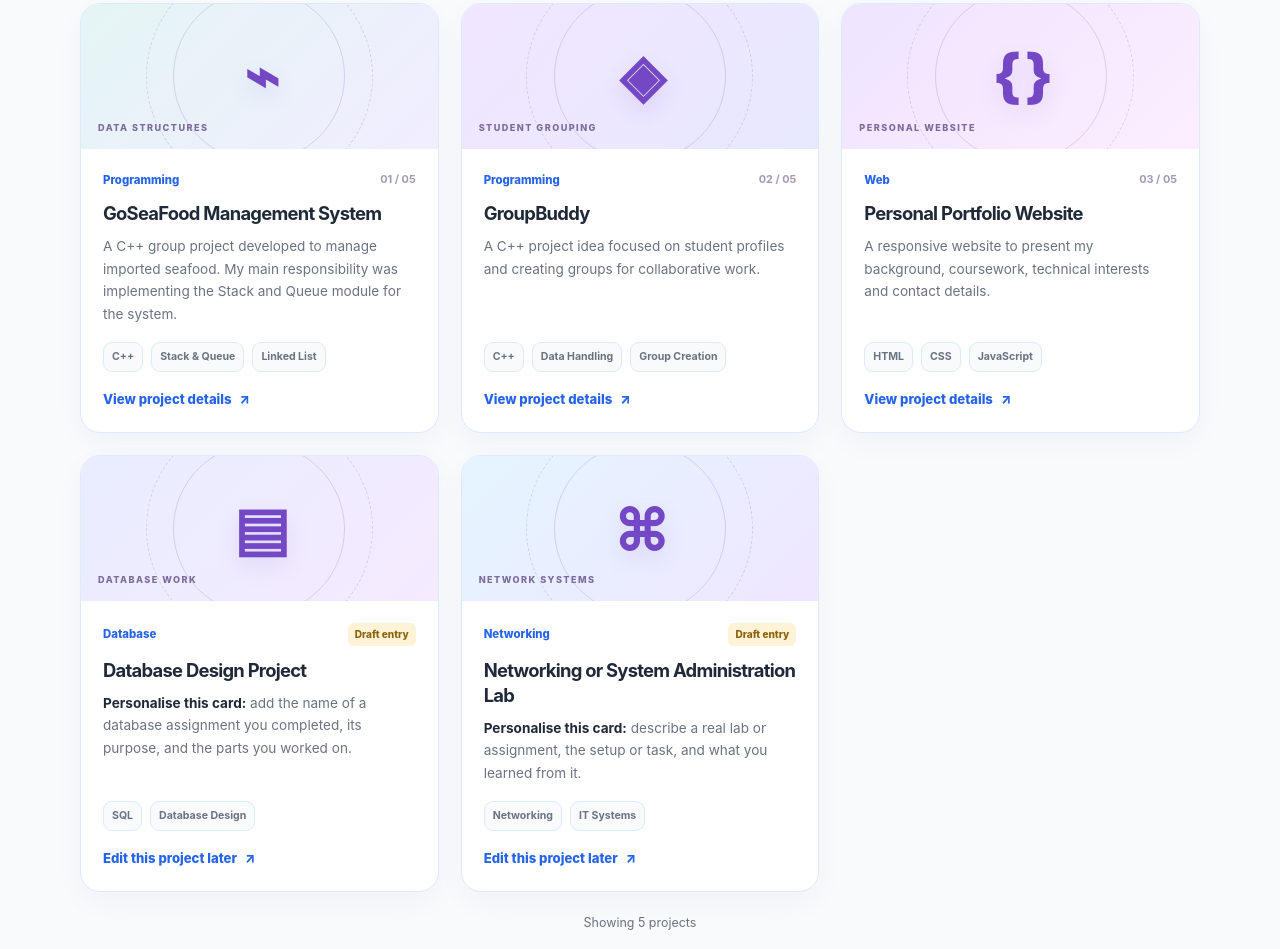
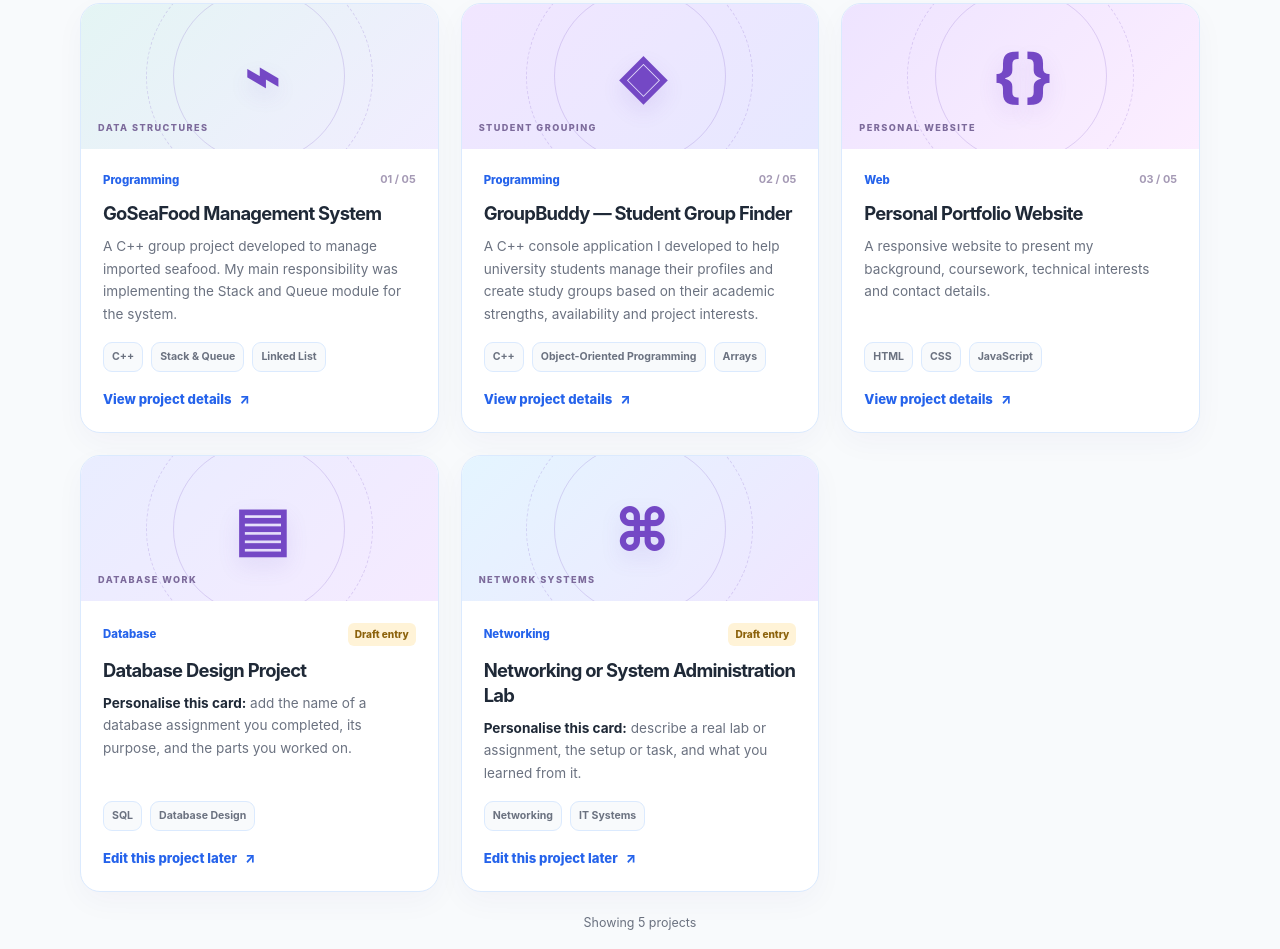
Before and after one commit to kavenesan-portfolio/Kavenesan, a plain HTML site: page index.html in a window 1280 px wide. Shown: the part 1974-2923 px from the top of the page. Drawn offline with Linux system fonts and the light colour scheme.

Commit message:
Add files via upload
Update GroupBuddy project description

```diff
--- a/index.html
+++ b/index.html
@@ -163,10 +163,33 @@
             <div class="project-art art-group" aria-hidden="true"><span class="art-symbol">◈</span><span class="art-caption">STUDENT GROUPING</span></div>
             <div class="project-content">
               <div class="project-meta"><span class="project-category">Programming</span><span class="project-number">02 / 05</span></div>
-              <h3>GroupBuddy</h3>
-              <p>A C++ project idea focused on student profiles and creating groups for collaborative work.</p>
-              <div class="project-tags"><span>C++</span><span>Data Handling</span><span>Group Creation</span></div>
-              <button class="text-button project-details" type="button" data-title="GroupBuddy" data-description="A project for handling student profiles and group creation. Personalise this section with the features you developed, your own contribution, and any challenges you solved." data-stack="C++|Student Profiles|Group Creation">View project details <span aria-hidden="true">↗</span></button>
+
+<h3>GroupBuddy — Student Group Finder</h3>
+
+<p>
+  A C++ console application I developed to help university students
+  manage their profiles and create study groups based on their
+  academic strengths, availability and project interests.
+</p>
+
+<div class="project-tags">
+  <span>C++</span>
+  <span>Object-Oriented Programming</span>
+  <span>Arrays</span>
+</div>
+
+
+<button
+  class="text-button project-details"
+  type="button"
+  data-title="GroupBuddy — Student Group Finder"
+  data-description="GroupBuddy is a console-based C++ application developed for the Data Structures and Algorithms course. I developed the main implementation of the system. It allows users to add, edit, delete and view student profiles, search for students by ID, create study groups and view their members. The system uses Student, Group and SystemManager classes with array-based list structures. It also checks for duplicate student IDs and invalid group member IDs. My partner reviewed the work and helped finalise the assignment. Through this project, I gained experience using classes and arrays, managing student records and organising program functions."
+  data-stack="C++|Object-Oriented Programming|Classes|Arrays|Input Validation"
+>
+  View project details <span aria-hidden="true">↗</span>
+</button>
+
+
             </div>
           </article>
 
```
